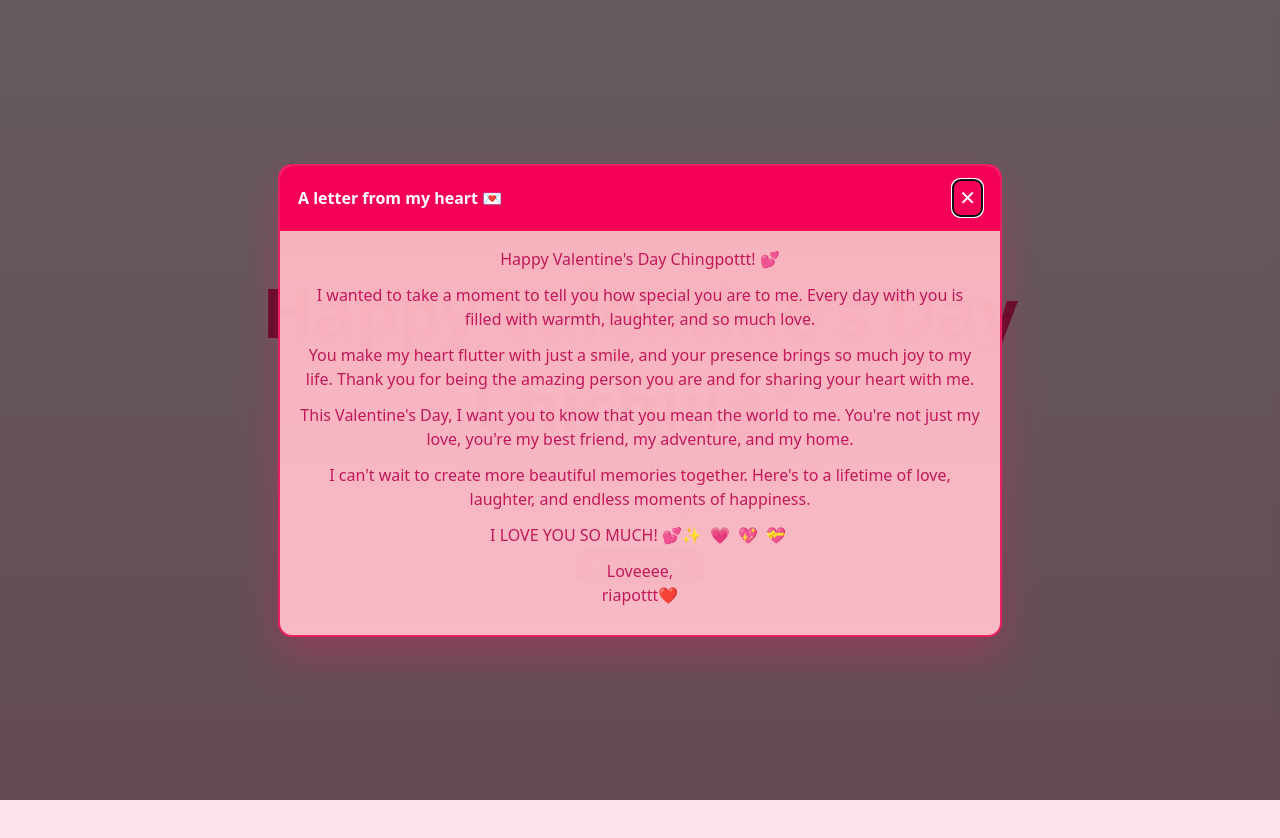
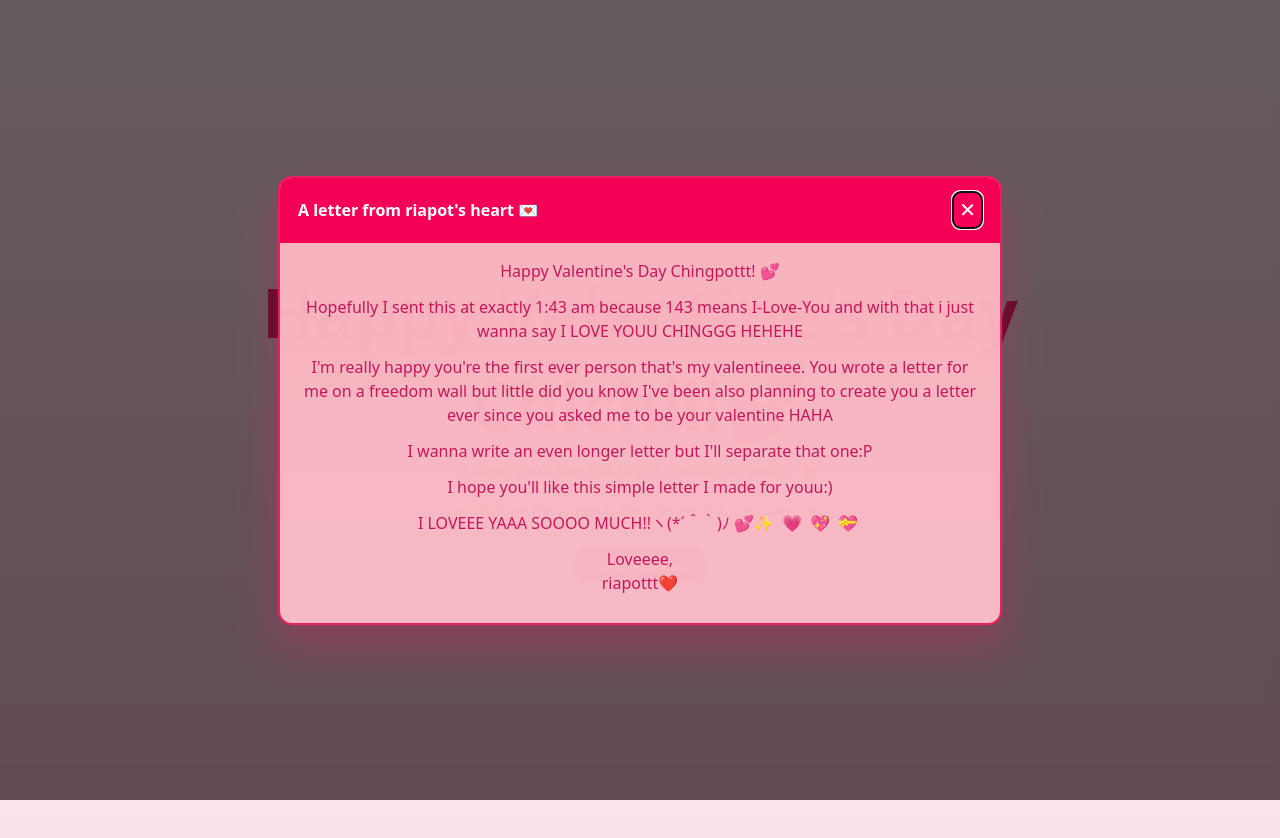
Before and after one commit to maexinn/secrettt, a plain HTML site: page index.html in a window 1280 px wide. Drawn offline with Linux system fonts and the light colour scheme.

Commit message:
Revise letter content in letterModal
Updated the letter content in the modal to reflect a more personal message.

```diff
--- a/index.html
+++ b/index.html
@@ -124,22 +124,22 @@
   <div id="letterModal" class="modal" role="dialog" aria-modal="true" aria-hidden="true" data-open="false">
     <div class="modal-dialog" role="document">
       <div class="modal-header">
-        <div class="modal-title">A letter from my heart 💌</div>
+        <div class="modal-title">A letter from riapot's heart 💌</div>
         <button class="modal-close" id="closeLetter" aria-label="Close letter">✕</button>
       </div>
       <div class="modal-body">
         <div class="letter-content">
           <p>Happy Valentine's Day Chingpottt! 💕</p>
 
-          <p>I wanted to take a moment to tell you how special you are to me. Every day with you is filled with warmth, laughter, and so much love.</p>
+          <p>Hopefully I sent this at exactly 1:43 am because 143 means I-Love-You and with that i just wanna say I LOVE YOUU CHINGGG HEHEHE</p>
 
-          <p>You make my heart flutter with just a smile, and your presence brings so much joy to my life. Thank you for being the amazing person you are and for sharing your heart with me.</p>
+          <p>I'm really happy you're the first ever person that's my valentineee. You wrote a letter for me on a freedom wall but little did you know I've been also planning to create you a letter ever since you asked me to be your valentine HAHA</p>
 
-          <p>This Valentine's Day, I want you to know that you mean the world to me. You're not just my love, you're my best friend, my adventure, and my home.</p>
+          <p>I wanna write an even longer letter but I'll separate that one:P</p>
 
-          <p>I can't wait to create more beautiful memories together. Here's to a lifetime of love, laughter, and endless moments of happiness.</p>
+          <p>I hope you'll like this simple letter I made for youu:)</p>
 
-          <p>I LOVE YOU SO MUCH! 💕✨
+          <p>I LOVEEE YAAA SOOOO MUCH!!ヽ(*´＾｀)ﾉ 💕✨
             <span class="heart-emoji">💗</span><span class="heart-emoji">💖</span><span class="heart-emoji">💝</span>
           </p>
 
```
